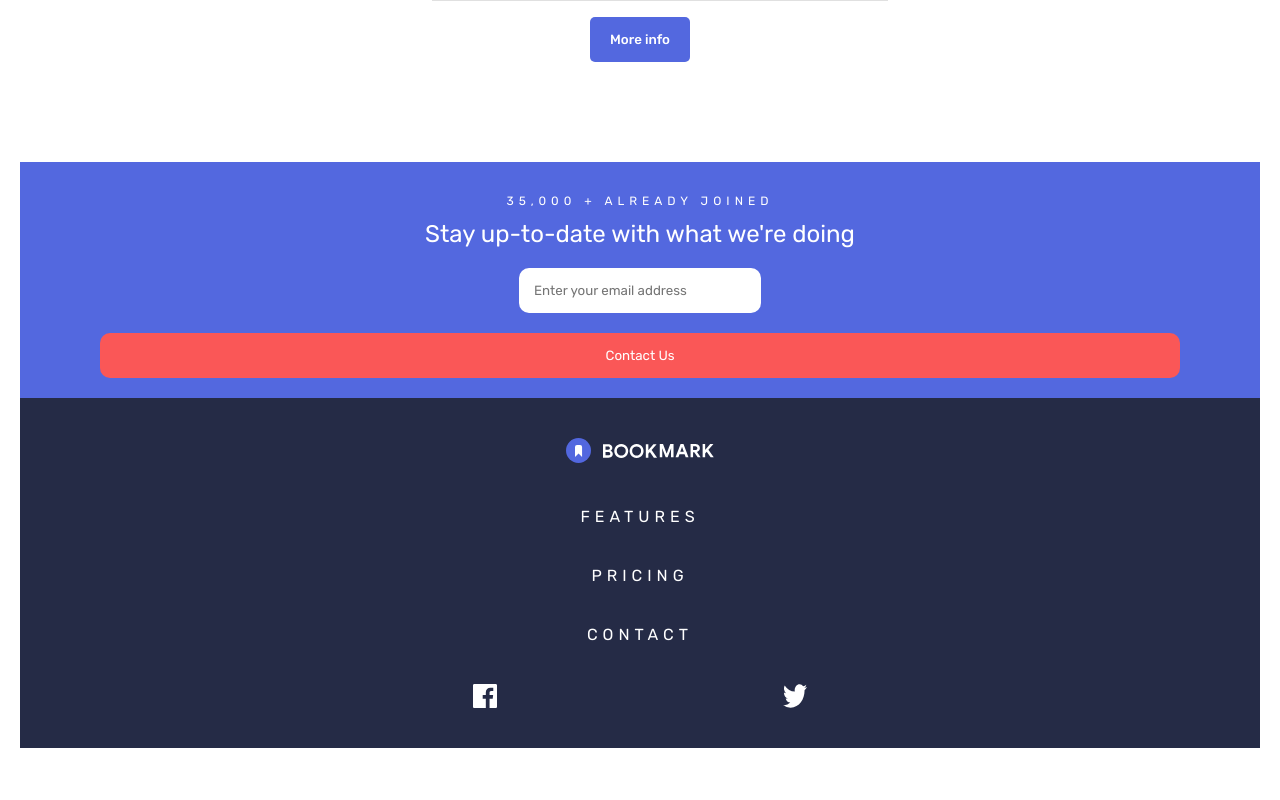
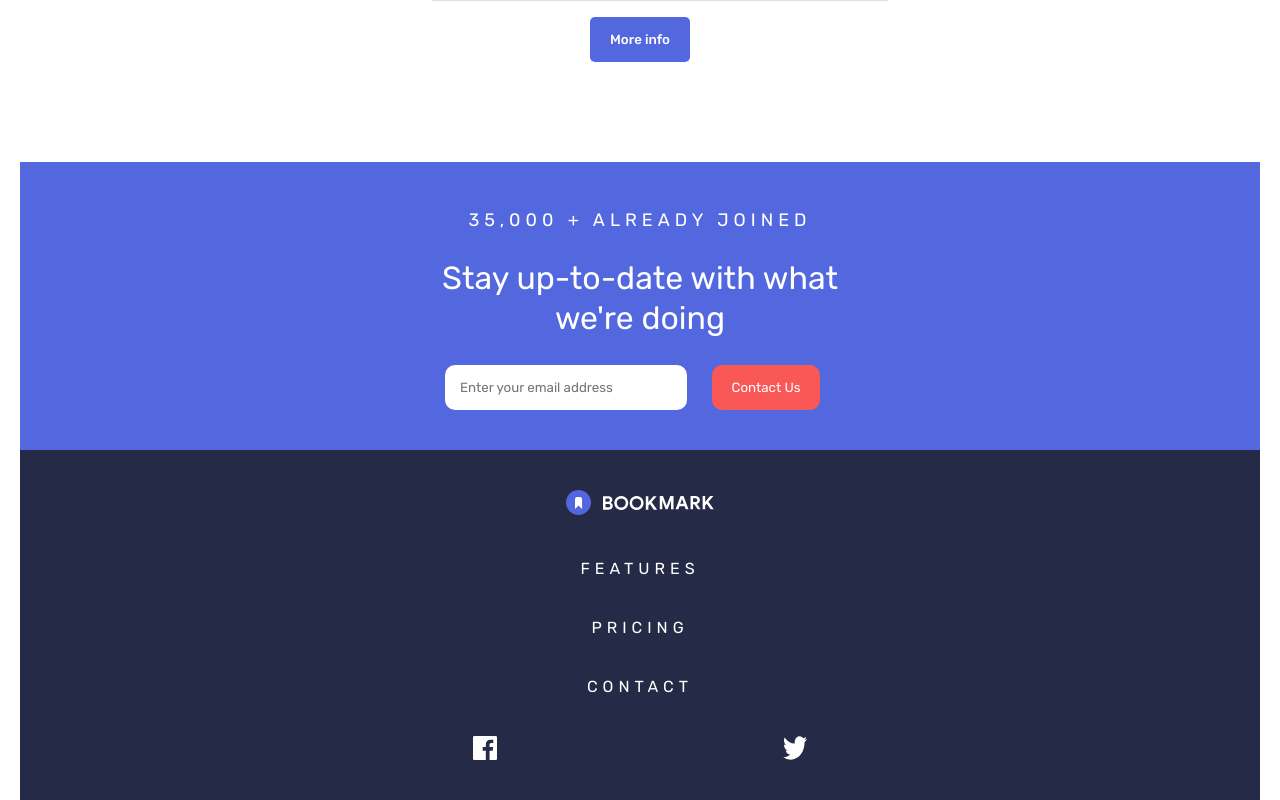
Before and after one commit to Erickowski/PlatziMaster_Week4_ChallengeReact, a React app: page / in a window 1280 px wide. Shown: the part 2443-3243 px from the top of the page. Before the commit the page ends 3191 px from the top, so only its background shows below. Built offline with nearby package versions, Linux system fonts and the light colour scheme.

Commit message:
contact desktop

```diff
--- a/src/assets/css/contact.scss
+++ b/src/assets/css/contact.scss
@@ -6,12 +6,18 @@
     display: flex;
     flex-direction: column;
     align-items: center;
+    @media screen and (min-width: 1023px) {
+        line-height: 40px;
+    }
     &__subtitle {
         color: white;
         font-weight: 400;
         font-size: 12px;
         letter-spacing: 5px;
         text-transform: uppercase;
+        @media screen and (min-width: 1023px) {
+            font-size: 18px;
+        }
     }
     &__title {
         margin-top: 0;
@@ -19,8 +25,20 @@
         font-size: 24px;
         text-align: center;
         font-weight: 400;
+        @media screen and (min-width: 1023px) {
+            font-size: 32px;
+            padding: 0 400px;
         }
-    &__input {
+    }
+    &__email {
+        position: relative;
+        @media screen and (min-width: 1023px) {
+            width: 30%;
+            display: flex;
+            justify-content: space-between;
+            align-items: flex-start;
+        }
+        &--input {
             display: flex;
             flex-direction: column;
             align-items: center;
@@ -35,6 +53,21 @@
                 border: 3px solid $soft-red;
                 border-bottom-left-radius: 0;
                 border-bottom-right-radius: 0;
+            }
+            & img {
+                position: absolute;
+                right: 0;
+                bottom: 80%;
+                display: none;
+                @media screen and (min-width: 1023px) {
+                    right: 45%;
+                    bottom: 75%;
+                }
+                &.error {
+                    display: block;
+                    border: none;
+                }
+            }
         }
         &--error {
             display: none;
@@ -53,14 +86,22 @@
                 display: block;
             }
         }
-    }
-    &__button {
-        width: 80%;
-        padding: 15px;
+        &--button {
+            padding: 13px;
             border-radius: 10px;
-        border: none;
+            border: 2px solid $soft-red;
             width: 90%;
             background-color: $soft-red;
             color: white;
+            transition: all ease .2s;
+            cursor: pointer;
+            @media screen and (min-width: 1023px) {
+                width: 30%;
+            }
+            &:hover {
+                background-color: white;
+                color: $soft-red;
             }
         }
+    }
+}
--- a/src/assets/css/hero.scss
+++ b/src/assets/css/hero.scss
@@ -78,6 +78,7 @@
                 background-color: $soft-blue;
                 color: white;
                 border: 1px solid $soft-blue;
+                transition: all ease .5s;
                 &:hover {
                     background-color: white;
                     color: $soft-blue;
@@ -87,6 +88,7 @@
                 background-color: #F3F3F3;
                 color: black;
                 border: 1px solid #F3F3F3;
+                transition: all ease .5s;
                 &:hover {
                     background-color: white;
                     border-color: black;
--- a/src/components/Contact.jsx
+++ b/src/components/Contact.jsx
@@ -12,17 +12,18 @@ class Contact extends Component {
         };
     }
     render() {
-        // const variable = "erick@gmail.com"
-        // console.log(variable.match(this.state.regex));
         return (
             <div className="contact">
                 <h3 className="contact__subtitle">35,000 + already joined</h3>
                 <h2 className="contact__title">Stay up-to-date with what we're doing</h2>
-                <div className="contact__input">
-                    <input className={this.state.error} type="text" onChange={() => {this.setState({email: event.target.value})}} placeholder="Enter your email address"/>
-                    <p className={"contact__input--error " + this.state.error}>Whoops, make sure it's an email</p>
+                <div className="contact__email">
+                    <div className="contact__email--input">
+                        <input className={this.state.error} type="text" onChange={() => {this.setState({email: event.target.value})}} placeholder="Enter your email address"/>
+                        <img className={this.state.error} src="src\assets\static\icon-error.svg" alt=""/>
+                        <p className={"contact__email--error " + this.state.error}>Whoops, make sure it's an email</p>
+                    </div>
+                    <button onClick={() => (this.state.email.match(this.state.regex) ? this.setState({error: ''}) : this.setState({error: 'error'})) } className="contact__email--button">Contact Us</button>
                 </div>
-                <button onClick={() => (this.state.email.match(this.state.regex) ? this.setState({error: ''}) : this.setState({error: 'error'})) } className="contact__button">Contact Us</button>
             </div>
         );
     }
```
Lines whose indentation alone changed are shown as unchanged.
